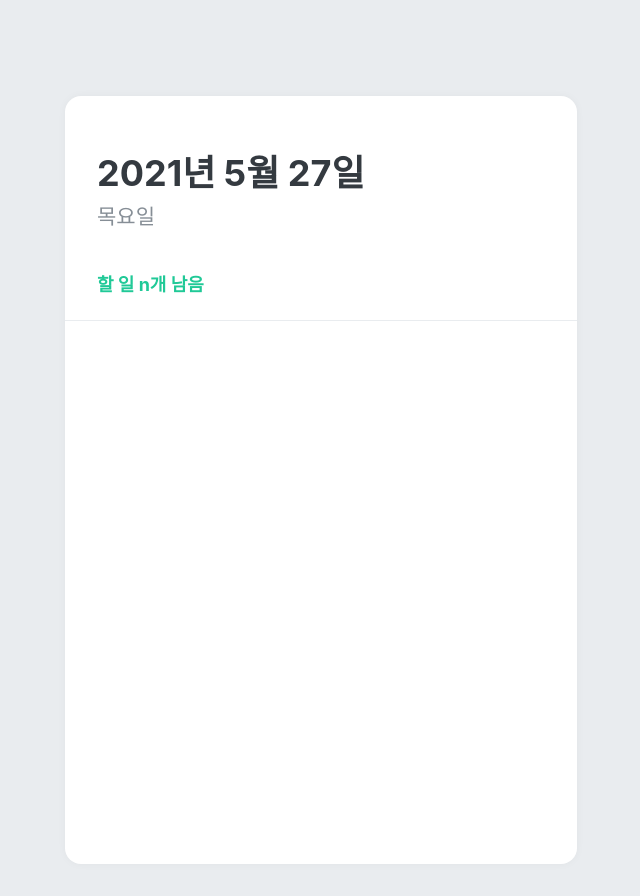
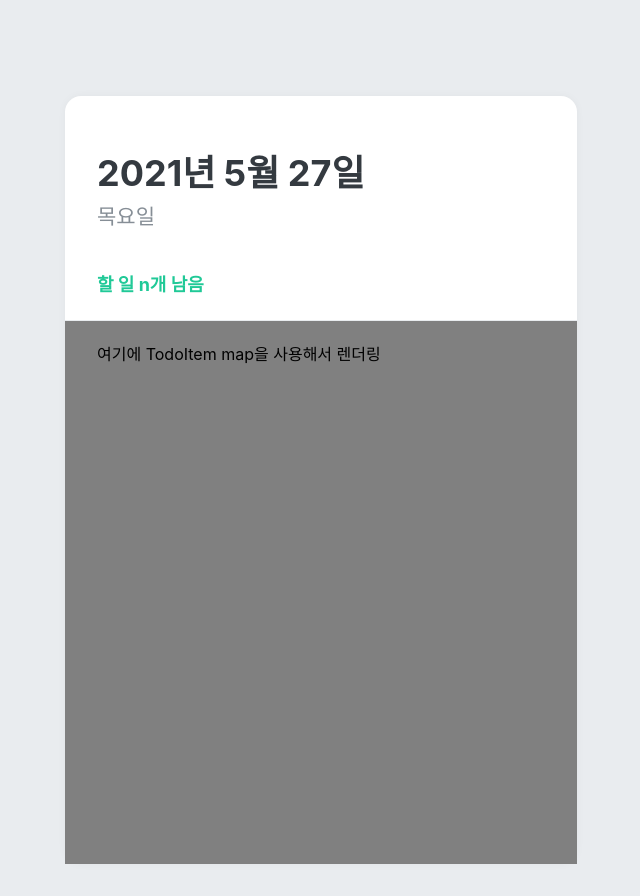
Before and after one commit to NewEgoDoc/real_todolist, a React (Create React App) app: page / in a window 1280 px wide. Shown: the whole page, without its empty margins (319-959 px from the left). Built offline with nearby package versions, Linux system fonts and the light colour scheme.

Commit message:
TodoList 만듬 해당내은 이전 TodoHead와 Template와 다르지 않음

```diff
--- a/src/App.js
+++ b/src/App.js
@@ -2,6 +2,7 @@
 import { createGlobalStyle } from 'styled-components'
 import TodoTemplate from './components/TodoTemplate'
 import TodoHead from './components/TodoHead'
+import TodoList from './components/TodoList'
 const GlobalStyle = createGlobalStyle`
   body {
     background: #e9ecef;
@@ -14,6 +15,7 @@
       <GlobalStyle />
       <TodoTemplate>
         <TodoHead />
+        <TodoList />
       </TodoTemplate>
 
     </>
--- /dev/null
+++ b/src/components/TodoList.js
@@ -0,0 +1,20 @@
+import React from 'react';
+import styled from 'styled-components';
+
+const TodoListBlock = styled.div`
+  flex: 1;
+  padding: 20px 32px;
+  padding-bottom: 48px;
+  overflow-y: auto;
+  background: gray;
+`;
+
+function TodoList() {
+  return (
+  <TodoListBlock>
+      여기에 TodoItem map을 사용해서 렌더링
+  </TodoListBlock>
+  );
+}
+
+export default TodoList;
```
